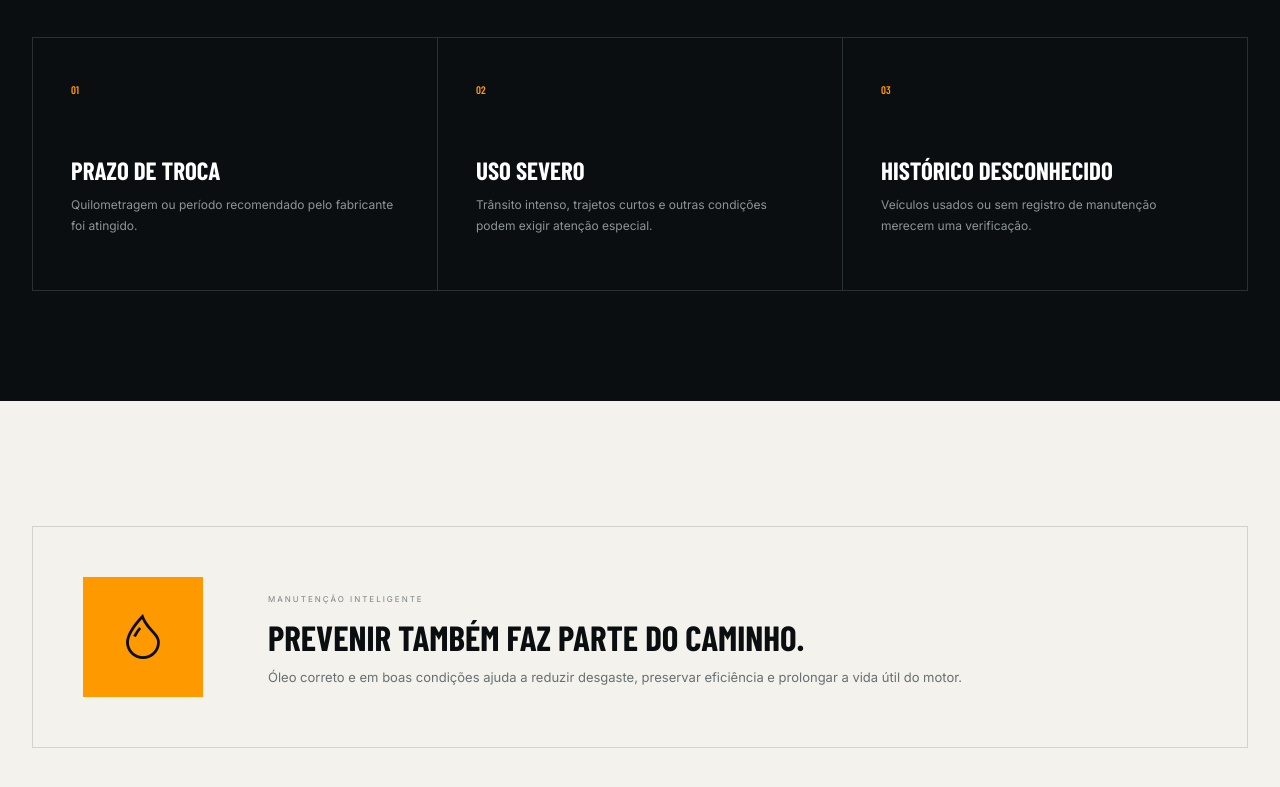
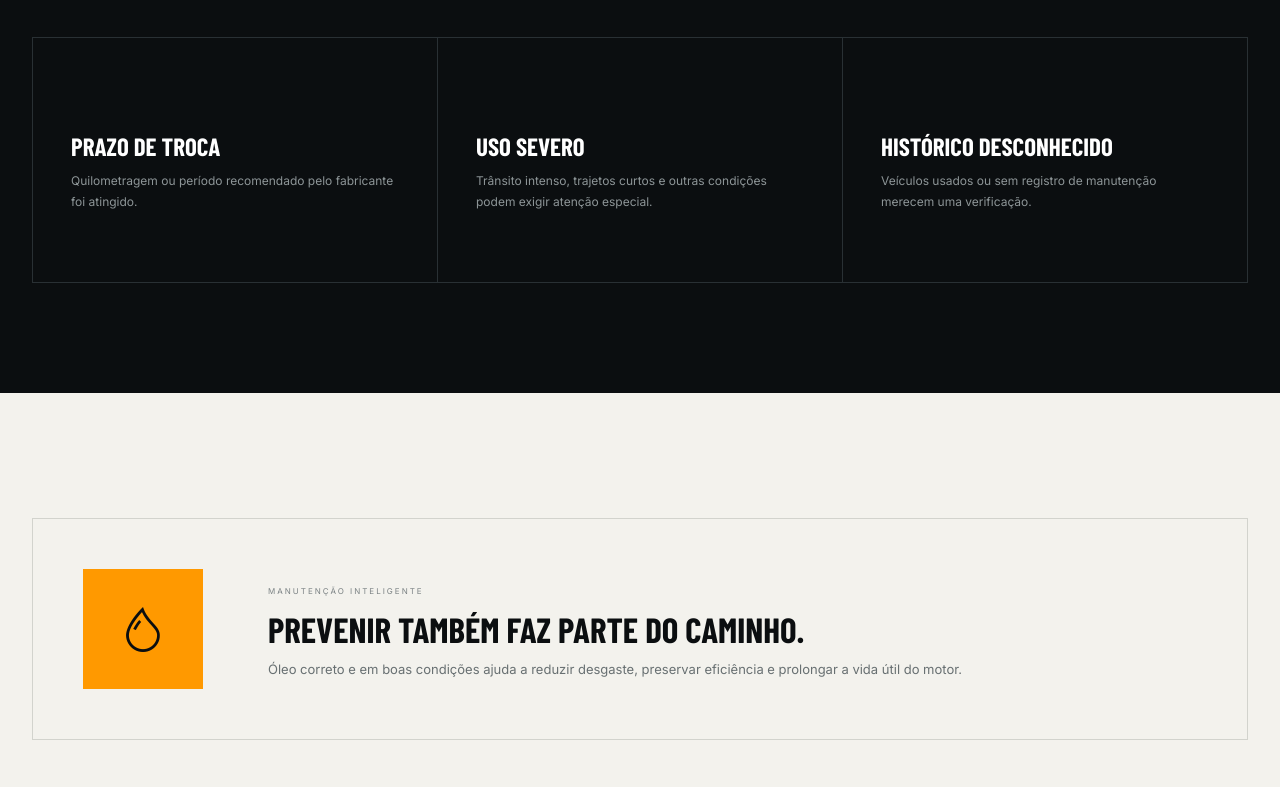
Before and after one commit to lzzamboniofc/MecanicaMendesSalto, a website built with Vite: page servicos/troca-de-oleo.html in a window 1280 px wide. Shown: the part 1622-2409 px from the top of the page. Built offline with nearby package versions, Linux system fonts and the light colour scheme; a web font is replaced by a local one.

Commit message:
Remove numerações decorativas dos sinais

```diff
--- a/servicos/troca-de-oleo.html
+++ b/servicos/troca-de-oleo.html
@@ -85,16 +85,13 @@
             <div class="container"><span class="service-kicker light">FIQUE ATENTO</span>
                 <h2>Sinais que merecem<br><em>atenção.</em></h2>
                 <div class="warning-grid">
-                    <article><span>01</span>
-                        <h3>Prazo de troca</h3>
+                    <article><h3>Prazo de troca</h3>
                         <p>Quilometragem ou período recomendado pelo fabricante foi atingido.</p>
                     </article>
-                    <article><span>02</span>
-                        <h3>Uso severo</h3>
+                    <article><h3>Uso severo</h3>
                         <p>Trânsito intenso, trajetos curtos e outras condições podem exigir atenção especial.</p>
                     </article>
-                    <article><span>03</span>
-                        <h3>Histórico desconhecido</h3>
+                    <article><h3>Histórico desconhecido</h3>
                         <p>Veículos usados ou sem registro de manutenção merecem uma verificação.</p>
                     </article>
                 </div>
```
